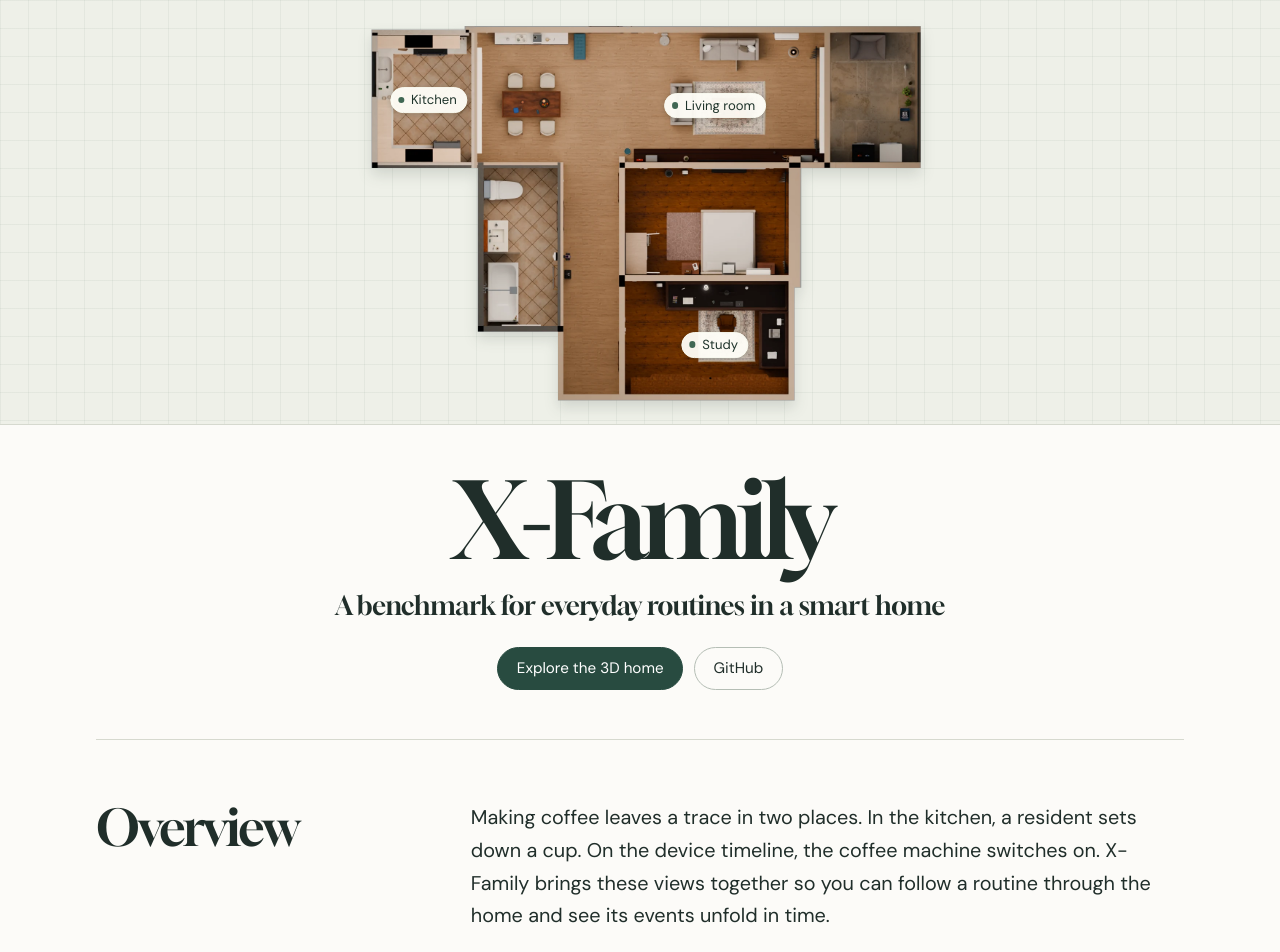
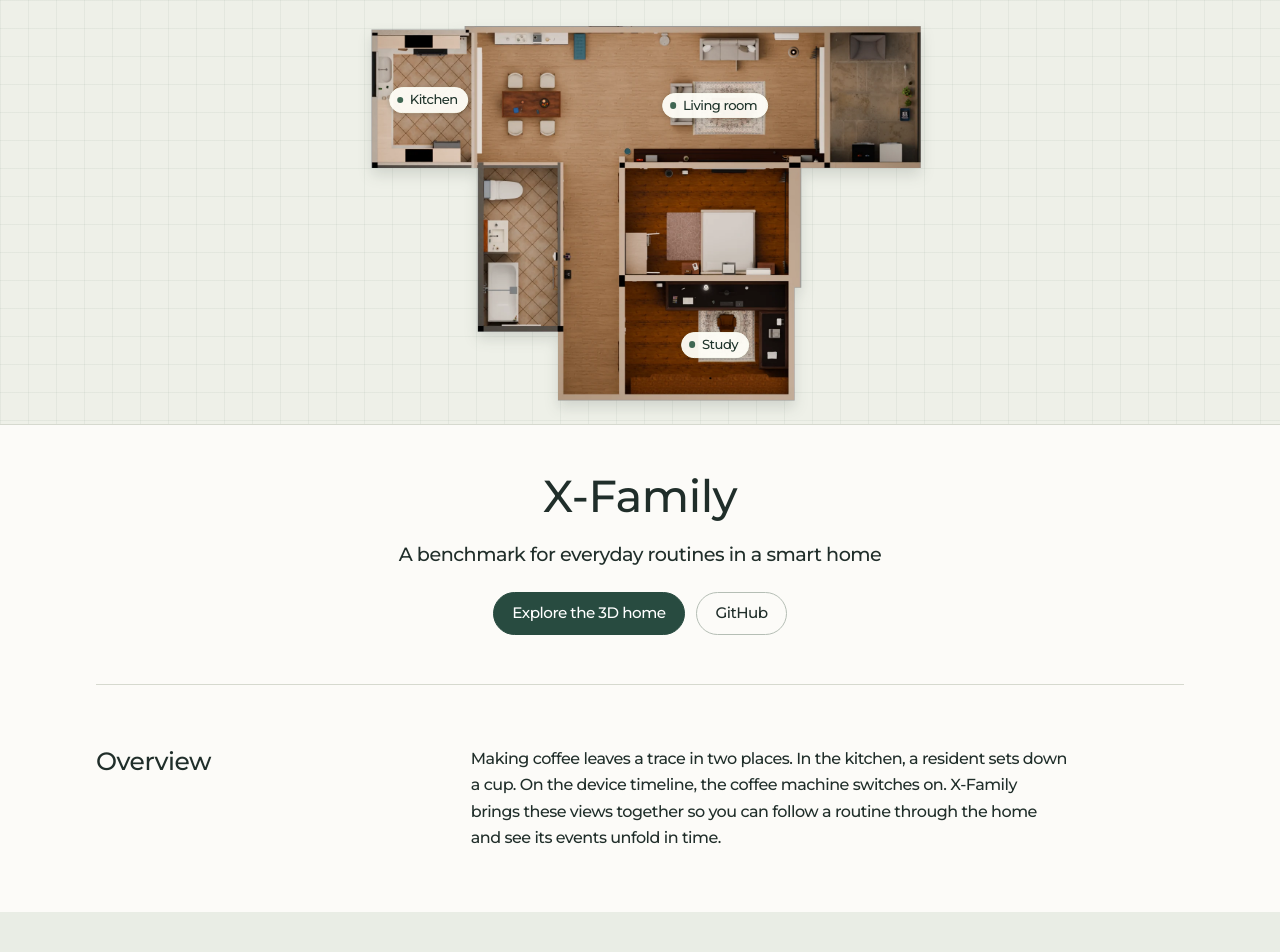
Before and after one commit to Sylvvvvia2001/xfamily-benchmark, a plain HTML site: page index.html in a window 1280 px wide. Shown: the top 952 px of the page. Drawn offline with Linux system fonts and the light colour scheme.

Commit message:
Use Montserrat throughout the benchmark homepage

```diff
--- a/index.html
+++ b/index.html
@@ -9,8 +9,8 @@
   <meta property="og:description" content="Follow daily routines, human motion, and device events in a furnished 3D home.">
   <meta property="og:image" content="https://sylvvvvia2001.github.io/xfamily-benchmark/images/living-room.webp">
   <title>X-Family · A benchmark for everyday life at home</title>
-  <link rel="stylesheet" href="./style.css">
-  <link rel="preload" href="./fonts/gloock.ttf" as="font" type="font/ttf" crossorigin>
+  <link rel="stylesheet" href="./style.css?v=montserrat">
+  <link rel="preload" href="./fonts/montserrat-medium.ttf" as="font" type="font/ttf" crossorigin>
   <script src="./rooms.js" defer></script>
 </head>
 <body>
--- a/style.css
+++ b/style.css
@@ -1,11 +1,10 @@
-@font-face{font-family:Gloock;src:url("./fonts/gloock.ttf") format("truetype");font-display:swap}
-@font-face{font-family:"DM Sans";src:url("./fonts/dmsans.ttf") format("truetype");font-display:swap}
-:root{--paper:#fcfbf8;--ink:#202e2a;--muted:#4d5e56;--rule:#d6d9cf;--accent:#284b40;--serif:Gloock,Baskerville,Georgia,serif;--sans:"DM Sans",Arial,sans-serif}
+@font-face{font-family:Montserrat;font-style:normal;font-weight:500;src:url("./fonts/montserrat-medium.ttf") format("truetype");font-display:swap}
+:root{--paper:#fcfbf8;--ink:#202e2a;--muted:#4d5e56;--rule:#d6d9cf;--accent:#284b40;--sans:Montserrat,Arial,sans-serif}
 *{box-sizing:border-box}
-body{margin:0;color:var(--ink);background:var(--paper);font:1rem/1.6 var(--sans);-webkit-font-smoothing:antialiased}
+body{margin:0;color:var(--ink);background:var(--paper);font:500 1rem/1.6 var(--sans);letter-spacing:-.5px;-webkit-font-smoothing:antialiased}
 .wrap{width:min(100% - 3rem,68rem);margin-inline:auto}
 h1,h2,p,figure,dl,dd{margin:0}
-h1,h2{font:400 clamp(2rem,3.9vw,3.4rem)/1.08 var(--serif);letter-spacing:-.035em}
+h1,h2{font:500 1.5625rem/1.25 var(--sans)}
 a{color:inherit;text-underline-offset:.25em}
 a:focus-visible{outline:3px solid #a4522d;outline-offset:4px}
 .plan{display:grid;place-items:center;padding:1.3rem 1rem 1.1rem;border-bottom:1px solid var(--rule);background-color:#eef0e8;background-image:linear-gradient(#8d9c8e1c 1px,transparent 1px),linear-gradient(90deg,#8d9c8e1c 1px,transparent 1px);background-size:28px 28px}
@@ -17,18 +16,17 @@ a:focus-visible{outline:3px solid #a4522d;outline-offset:4px}
 .pin:hover::before,.pin:focus-visible::before{background:white}
 .pin.kitchen{top:20.5%;left:13.3%}.pin.living{top:22%;left:63%}.pin.study{top:84%;left:63%}
 .title-block{text-align:center;padding:2.8rem 0 3.1rem}
-h1{font-size:clamp(4.2rem,8.2vw,7rem);letter-spacing:-.058em;line-height:.96}
-.title-block p{font:400 clamp(1.12rem,2.1vw,1.65rem)/1.4 var(--serif);letter-spacing:-.012em;margin:1rem auto 0}
+h1{font-size:clamp(2.5rem,3.5vw,3.75rem);line-height:1.2}
+.title-block p{font-size:clamp(1.1rem,1.5vw,1.25rem);line-height:1.5;margin:1rem auto 0}
 .links{display:flex;justify-content:center;flex-wrap:wrap;gap:.7rem;margin-top:1.45rem}
 .button{display:inline-block;text-decoration:none;font-size:.95rem;padding:.52rem 1.15rem;border:1px solid var(--accent);border-radius:2rem}
 .primary{background:var(--accent);color:white}.plain{border-color:#b5beb5}.button:hover{background:#e4ebe3;color:#173e31}
 .overview{border-top:1px solid var(--rule);padding:3.8rem 0;display:grid;grid-template-columns:1fr 2.1fr;gap:2.2rem}
-.overview p{font-size:clamp(1.08rem,1.55vw,1.28rem);line-height:1.65;max-width:56ch}
+.overview p{font-size:1rem;line-height:1.65;max-width:56ch}
 .facts{background:#e9ede5;padding:3.65rem 0 3.25rem}
-.facts h2{font-size:clamp(1.9rem,3.3vw,2.65rem)}
 .facts dl{display:grid;grid-template-columns:repeat(4,1fr);gap:1rem;margin:2rem 0 1.45rem}
 .facts dl div{display:flex;flex-direction:column-reverse;align-items:flex-start;border-left:1px solid #b8c4ba;padding-left:1.2rem}
-.facts dd{font:400 clamp(2.5rem,5.5vw,4.5rem)/1.1 var(--serif);font-variant-numeric:lining-nums}
+.facts dd{font:500 clamp(2rem,3.5vw,3rem)/1.2 var(--sans);font-variant-numeric:lining-nums}
 .facts dt{font-size:.99rem;color:#354b40;margin-top:.25rem}.facts p{font-size:.93rem;color:var(--muted)}
 .rooms{padding:4.5rem 0 3.5rem}
 .section-head{display:flex;gap:1.35rem;align-items:center;justify-content:space-between;margin-bottom:1.45rem}
@@ -38,9 +36,9 @@ h1{font-size:clamp(4.2rem,8.2vw,7rem);letter-spacing:-.058em;line-height:.96}
 .interior{scroll-margin-top:1rem;margin-bottom:1.5rem}.interior[hidden]{display:none}
 .interior img{display:block;width:100%;height:auto;max-height:30rem;aspect-ratio:2.25;object-fit:cover;object-position:50% 52%}
 .interior figcaption{display:flex;align-items:baseline;gap:1.1rem;padding:.9rem 0;border-bottom:1px solid var(--rule);color:var(--muted);font-size:.98rem}
-.interior figcaption strong{font:400 1.5rem var(--serif);color:var(--ink);white-space:nowrap}
+.interior figcaption strong{font:500 1.25rem var(--sans);color:var(--ink);white-space:nowrap}
 footer{border-top:1px solid var(--rule);padding:1.25rem 0 1.8rem;display:flex;justify-content:space-between;align-items:center;color:var(--muted);font-size:.91rem}
-footer span{font:400 1.45rem var(--serif);color:var(--ink)}
+footer span{font:500 1.25rem var(--sans);color:var(--ink)}
 @media(max-width:680px){
  .wrap{width:calc(100% - 2.4rem)}.plan{padding:.85rem .35rem}.title-block{padding:2.3rem 0}.pin{font-size:.77rem}
  .overview{display:block;padding:2.4rem 0}.overview p{margin-top:1.05rem}
```
Also changed, not shown: fonts/dmsans-OFL.txt (deleted), fonts/dmsans.ttf (deleted), fonts/gloock.ttf (deleted), fonts/montserrat-OFL.txt, fonts/montserrat-medium.ttf (added).
